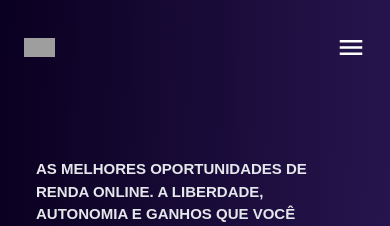
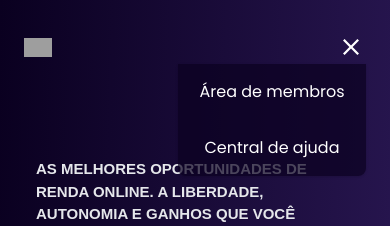
Before and after one commit to Imm-Digital/institucional-impulse, a Next.js app: page / in a window 390 px wide. Both pictures are taken after a click on the element 351 px from the left and 47 px from the top of the page. Shown: the top 226 px of the page. Built offline with nearby package versions, Linux system fonts and the light colour scheme; grey boxes are pictures that could not be loaded.

Commit message:
fix: adjust in mobile header

```diff
--- a/src/components/FeedbackComponent/index.tsx
+++ b/src/components/FeedbackComponent/index.tsx
@@ -9,7 +9,7 @@ function FeedbackComponent() {
                 depoiments.map(({depoiment, name, product, id, image}) => (
                     <div key={id} className='lg:max-w-[236px] flex flex-col items-center gap-8'>
                         <p className='text-sm font-medium text-black font-inter font-montserrat text-shadow-feedback text-center'>{depoiment}</p>
-                        <div className='w-full flex lg:flex-col items-center gap-4'>
+                        <div className='w-full flex flex-col items-center gap-4'>
                             <p className='text-black text-xs font-bold uppercase font-montserrat tracking-widest'>{name}</p>
                             <img src={image} className='w-[30px] h-[30px] rounded-md' />
                         </div>
--- a/src/components/JobsComponent/index.tsx
+++ b/src/components/JobsComponent/index.tsx
@@ -35,7 +35,7 @@ function JobsComponent() {
                                         <p className='text-white text-xs font-normal font-montserrat'>Investimento: {value}</p>
                                         <p className='text-white text-xs font-normal font-montserrat'>Média de retorno: {returnValue}</p>
                                     </div>
-                                    <div className='lg:py-4 flex flex-col items-end  z-0'>
+                                    <div className='lg:py-4 flex flex-col items-start lg:items-end  z-0'>
                                         <div className='flex gap-2 items-center font-bold text-white font-montserrat text-xs z-10'>
                                             Dificuldade:
                                             <div className="relative w-20 h-4">
--- a/src/components/MobileMenu/index.tsx
+++ b/src/components/MobileMenu/index.tsx
@@ -2,17 +2,36 @@
 import React, { useState } from 'react'
 import { HamburguerMenuIcon } from '../icons/HamburguerMenu'
 import { CloseIcon } from '../icons/CloseIcon'
+import Link from 'next/link'
 
 function MobileMenu() {
     const [isOpen, setIsOpen ] = useState<any>()
 
   return (
-    <div>
+    <div className='flex justify-end'>
+      {
+        isOpen && (
+          <div className={`mt-2 ${isOpen ? 'bg-[#0A0020]/70 shadow to-[#412879] max-w-[188px] rounded-b-lg w-full flex flex-col absolute top-[24px]' : 'hidden'}`}>
+          <Link
+              target='_blank'
+              href='https://grupoimpulse.cademi.com.br/auth/login'
+              className="hover:bg-vivid-purple/20 w-full cursor-pointer py-4 justify-center items-center inline-flex">
+            <div className="text-center text-white text-base font-normal font-poppins">Área de membros</div>
+          </Link>
+          <Link
+              target='_blank'
+              href='https://faleconoscoimpulse.com/'
+              className="hover:bg-vivid-purple/20 w-full rounded-b-lg cursor-pointer py-4 justify-center items-center inline-flex">
+            <div className="text-center text-white text-base font-normal font-poppins">Central de ajuda</div>
+          </Link>
+        </div>
+        )
+      }
         <div
             onClick={() => setIsOpen((prevState: any) => !prevState)}
             className='w-[30px] h-[30px] flex justify-center items-center'
         >
-            {isOpen ? <HamburguerMenuIcon /> : <CloseIcon />}
+            {isOpen ? <CloseIcon /> : <HamburguerMenuIcon />}
         </div>
     </div>
   )
--- a/src/components/OpportunitiesComponent/index.tsx
+++ b/src/components/OpportunitiesComponent/index.tsx
@@ -48,7 +48,7 @@ function OpportunitiesComponent() {
                                         <p className='text-white text-xs font-normal font-montserrat'>Investimento: {value}</p>
                                         <p className='text-white text-xs font-normal font-montserrat'>Média de retorno: {returnValue}</p>
                                     </div>
-                                    <div className='lg:py-4 flex flex-col items-end  z-0'>
+                                    <div className='lg:py-4 flex flex-col items-start lg:items-end z-0'>
                                         <div className='flex gap-2 items-center font-bold text-white font-montserrat text-xs z-10'>
                                             Dificuldade:
                                             <div className="relative w-20 h-4">
--- a/src/components/basics/Header/index.tsx
+++ b/src/components/basics/Header/index.tsx
@@ -29,7 +29,7 @@ function Header({isHomePage, handleScroll}: HeaderType) {
         <img src={'https://imagedelivery.net/PFtWkgz-CXgygNiSTt_A-w/7fe02802-a7b5-47ac-e16b-247283a67900/public'} alt='Impulse-logo' className='w-[31px] h-[19px]' />
         {
           isHomePage ? (
-                isMobile ? ( <div><MobileMenu /></div> ) : (
+                isMobile ? ( <div className='relative w-full'><MobileMenu /></div> ) : (
                   <div className='flex gap-20 items-center'>
                   <div className='flex gap-6'>
                     <div className=" flex flex-col cursor-pointer px-4 lg:px-11 py-4 bg-vivid-purple rounded-[10px] justify-center items-center " onClick={toggleMenu}>
```
